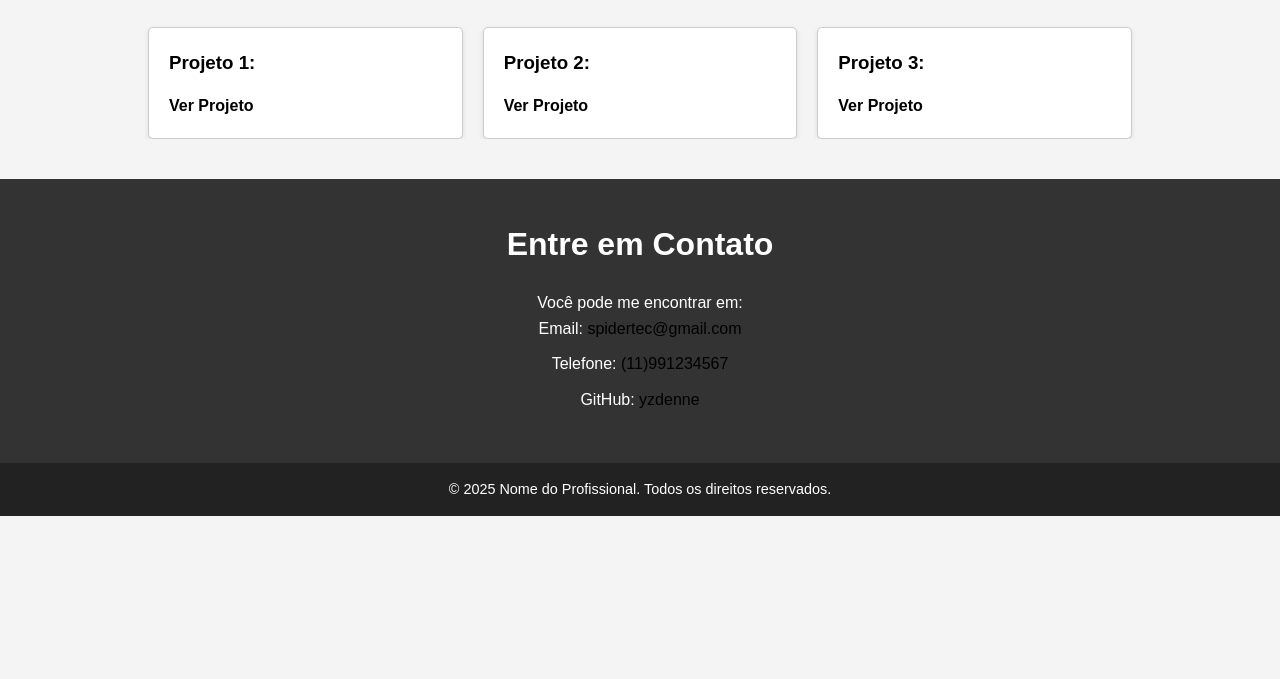
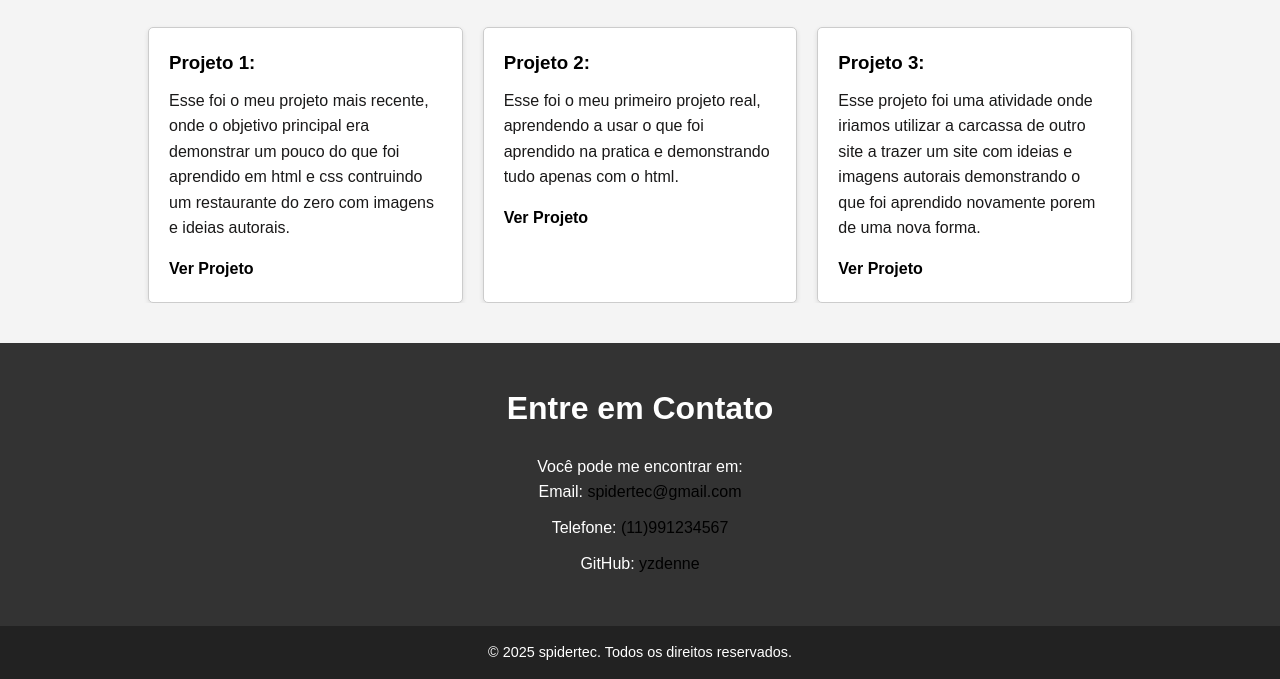
Before and after one commit to yzdenne/Portifolio, a plain HTML site: page index.html in a window 1280 px wide. Shown: the part 647-1326 px from the top of the page. Before the commit the page ends 1163 px from the top, so only its background shows below. Drawn offline with Linux system fonts and the light colour scheme.

Commit message:
Update project descriptions and footer text

```diff
--- a/index.html
+++ b/index.html
@@ -35,17 +35,17 @@
             <div class="grade-projetos">
                 <div class="cartao-projeto">
                     <h3>Projeto 1: </h3>
-                    <p></p>
+                    <p>Esse foi o meu projeto mais recente, onde o objetivo principal era demonstrar um pouco do que foi aprendido em html e css contruindo um restaurante do zero com imagens e ideias autorais.</p>
                     <a href="https://atabernadaluarubra.neocities.org/" target="_blank">Ver Projeto</a>
                 </div>
                 <div class="cartao-projeto">
                     <h3>Projeto 2:</h3>
-                    <p></p>
+                    <p>Esse foi o meu primeiro projeto real, aprendendo a usar o que foi aprendido na pratica e demonstrando tudo apenas com o html.</p>
                     <a href="https://ennesoares.neocities.org/" target="_blank">Ver Projeto</a>
                 </div>
                 <div class="cartao-projeto">
                     <h3>Projeto 3:</h3>
-                    <p></p>
+                    <p>Esse projeto foi uma atividade onde iriamos utilizar a carcassa de outro site a trazer um site com ideias e imagens autorais demonstrando o que foi aprendido novamente porem de uma nova forma.</p>
                     <a href="https://ennesoares.neocities.org/index18" target="_blank">Ver Projeto</a>
                 </div>
             </div>
@@ -66,7 +66,7 @@
 
     <footer>
         <div class="conteudo">
-            <p>&copy; 2025 Nome do Profissional. Todos os direitos reservados.</p>
+            <p>&copy; 2025 spidertec. Todos os direitos reservados.</p>
         </div>
     </footer>
 </body>
```
